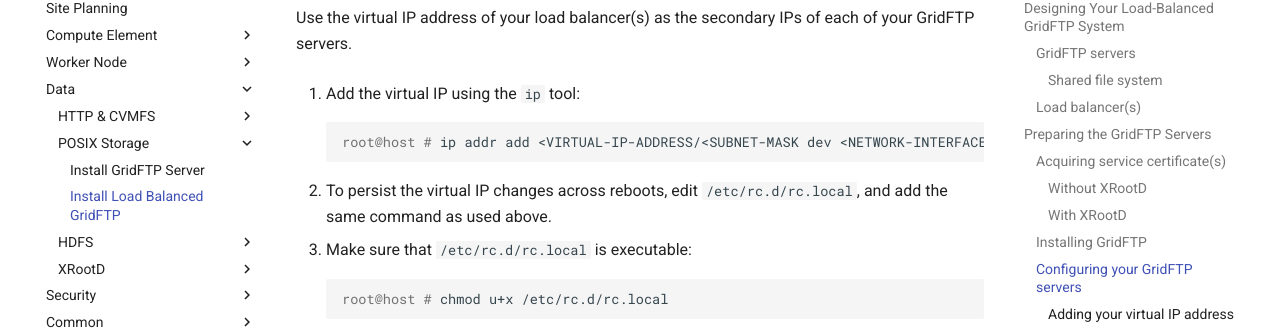
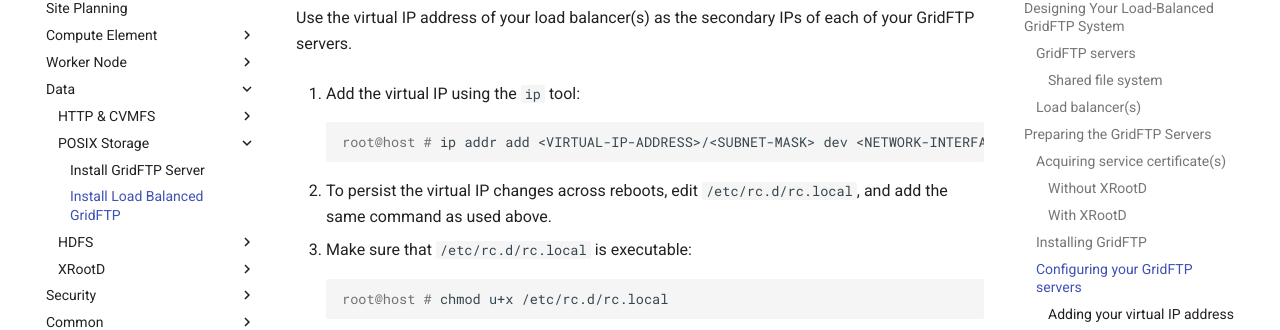
Before and after one commit to osg-htc/docs, an MkDocs documentation site: the page built from docs/data/load-balanced-gridftp.md, in a window 1280 px wide and 900 px high, scrolled down 3694 px. Shown: the part 127-457 px from the top of the window. Built offline with MkDocs 1.6.1 and Material for MkDocs 9.7.7, drawn with Linux system fonts in a browser that asks for light colours; comment, search, counter and statistics services are not loaded; old or Windows-style settings are respelled for this version of MkDocs; some of the changed lines change nothing that is shown.

Commit message:
Fix missing closing angle brackets

```diff
--- a/docs/data/load-balanced-gridftp.md
+++ b/docs/data/load-balanced-gridftp.md
@@ -113,7 +113,7 @@ Use the virtual IP address of your load balancer(s) as the secondary IPs of each
 1.  Add the virtual IP using the `ip` tool:
 
         :::console
-        root@host # ip addr add <VIRTUAL-IP-ADDRESS/<SUBNET-MASK dev <NETWORK-INTERFACE
+        root@host # ip addr add <VIRTUAL-IP-ADDRESS>/<SUBNET-MASK> dev <NETWORK-INTERFACE>
 
 1.  To persist the virtual IP changes across reboots, edit `/etc/rc.d/rc.local`, and add the same command as used above.
 1.  Make sure that `/etc/rc.d/rc.local` is executable:
```
